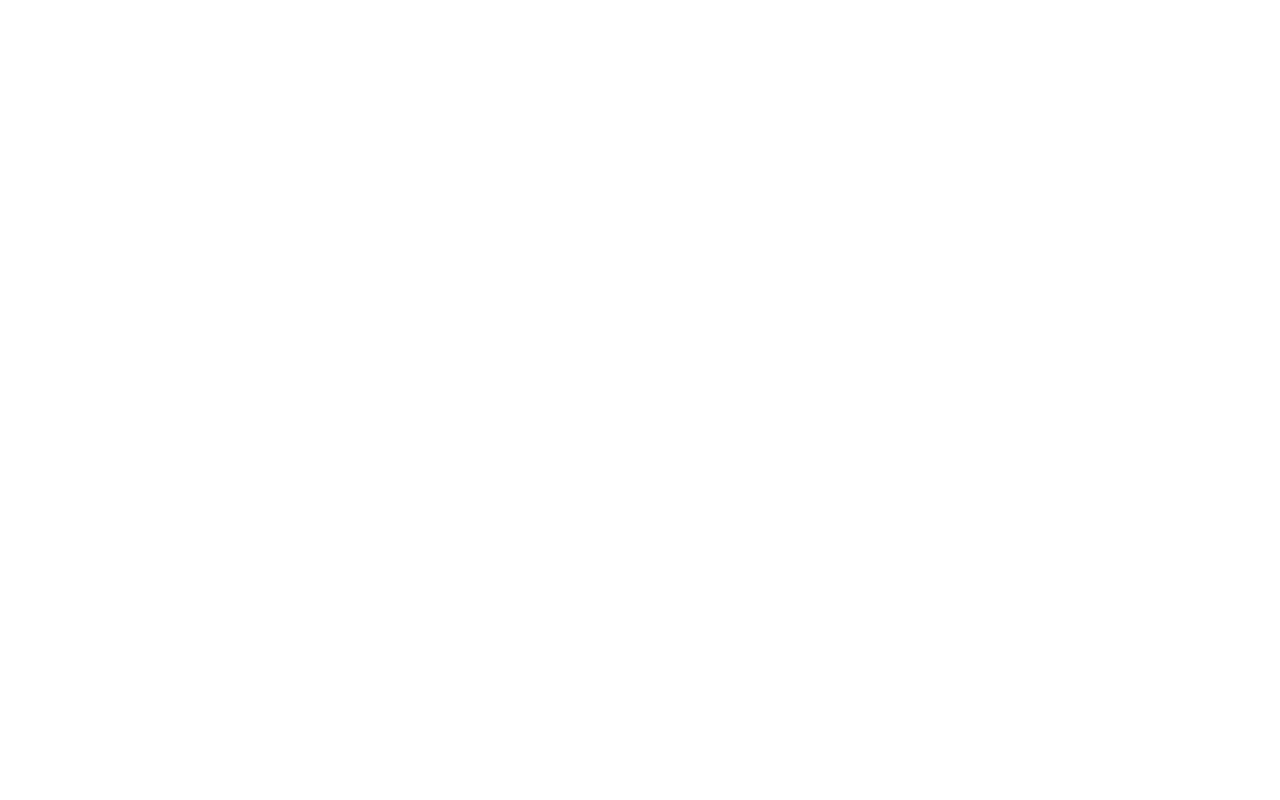
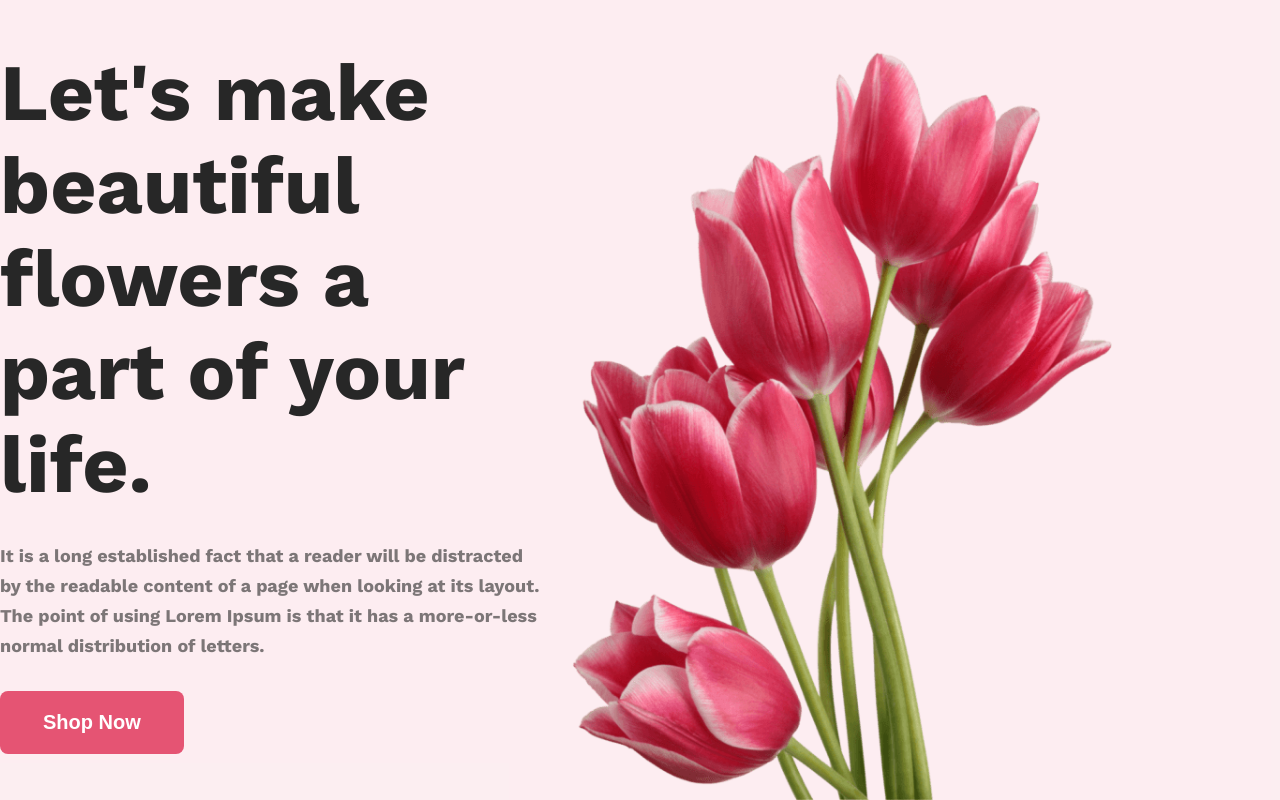
Before and after one commit to Rabbi-Hossain/MY-FIRST-ASSIGNMENT, a plain HTML site: page index.html in a window 1280 px wide. Drawn offline with nearby package versions, Linux system fonts and the light colour scheme.

Commit message:
add a header section

```diff
--- a/index.html
+++ b/index.html
@@ -1,21 +1,43 @@
 <!DOCTYPE html>
 <html lang="en">
+
 <head>
     <meta charset="UTF-8">
     <meta name="viewport" content="width=device-width, initial-scale=1.0">
     <title>My First Assignment Project</title>
+    <link rel="preconnect" href="https://fonts.googleapis.com">
+    <link rel="preconnect" href="https://fonts.gstatic.com" crossorigin>
+    <link href="https://fonts.googleapis.com/css2?family=Lato:wght@700&family=Open+Sans:wght@400;700;800&family=Work+Sans:wght@700&display=swap"
+        rel="stylesheet">
     <link rel="stylesheet" href="style.css">
 </head>
+
 <body>
 
-    <header>
+    <!-- this is a header -->
+    <header class="container">
+        <div class="header-details">
+            <h1 class="header-title">Let's make beautiful flowers a  part  of your life.</h1>
+            <p class="header-description">It is a long established fact that a reader will be distracted by the readable
+                content of a page when looking at its layout. The point of using Lorem Ipsum is that it has a
+                more-or-less normal distribution of letters.</p>
+            <button class="header-btn">Shop Now</button>
+        </div>
+        <img class="header-img" src="./Flower Asset/pngwing 10.png" alt="">
+    </header>
 
-    </header>
+         <!-- Featured section start -->
+
     <main>
+          <section>
+            <div class="featured">
 
+            </div>
+         </section>
     </main>
     <footer>
 
     </footer>
 </body>
+
 </html>
--- a/style.css
+++ b/style.css
@@ -0,0 +1,56 @@
+/* common css styles */
+* {
+    margin: 0px;
+    padding: 0px;
+}
+
+body {
+    font-family: 'Lato', sans-serif;
+    font-family: 'Open Sans', sans-serif;
+    font-family: 'Work Sans', sans-serif;
+}
+
+
+
+/* this is a header styles*/
+
+.container {
+    display: flex;
+    height: 100vh;
+    background: rgba(229, 84, 115, 0.10);
+}
+
+.header-details{
+    width: 750px;
+    margin: auto;
+}
+
+
+.header-title {
+    color: #272727;
+    font-size: 80px;
+}
+
+.header-description {
+    color: rgba(39, 39, 39, 0.60);
+    font-size: 18px;
+    font-weight: 400;
+    line-height: 30px;
+    margin-top: 30px;
+}
+
+.header-btn {
+    color: #FFF;
+    font-size: 20px;
+    font-weight: 700;
+    border: 0;
+    padding: 20px 43px;
+    border-radius: 8px;
+    background: #E55473;
+    margin-top: 30px;
+}
+
+.header-img{
+    margin-top: 50px;
+    margin-right: 140px;
+}
```
